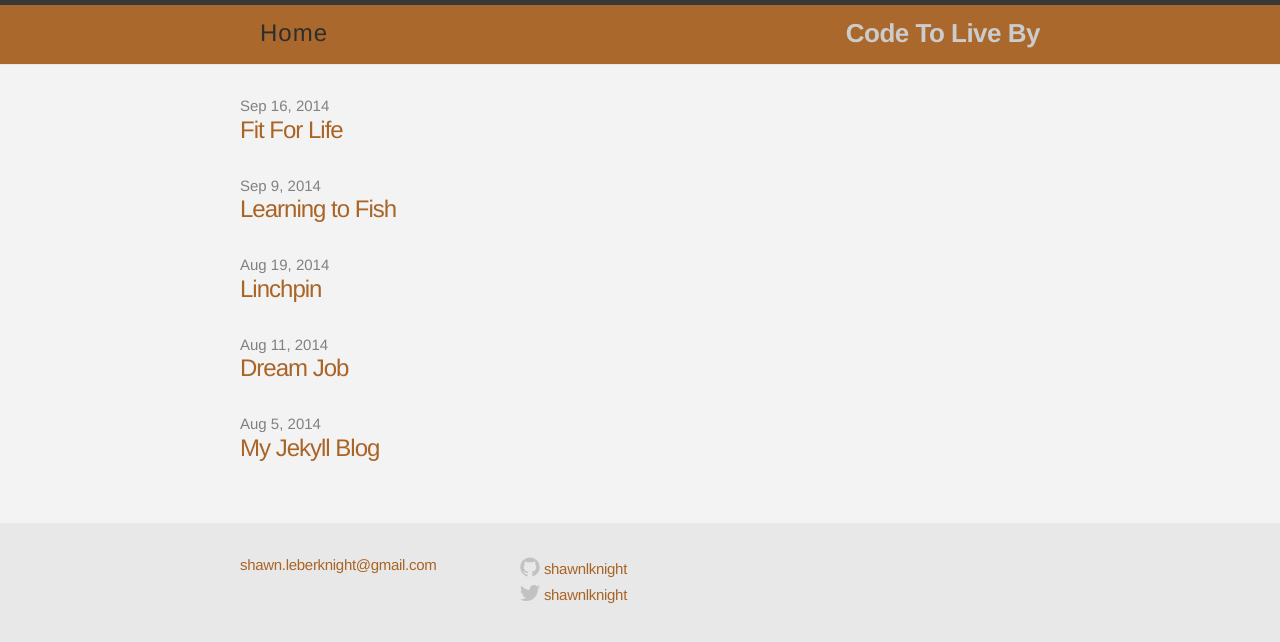
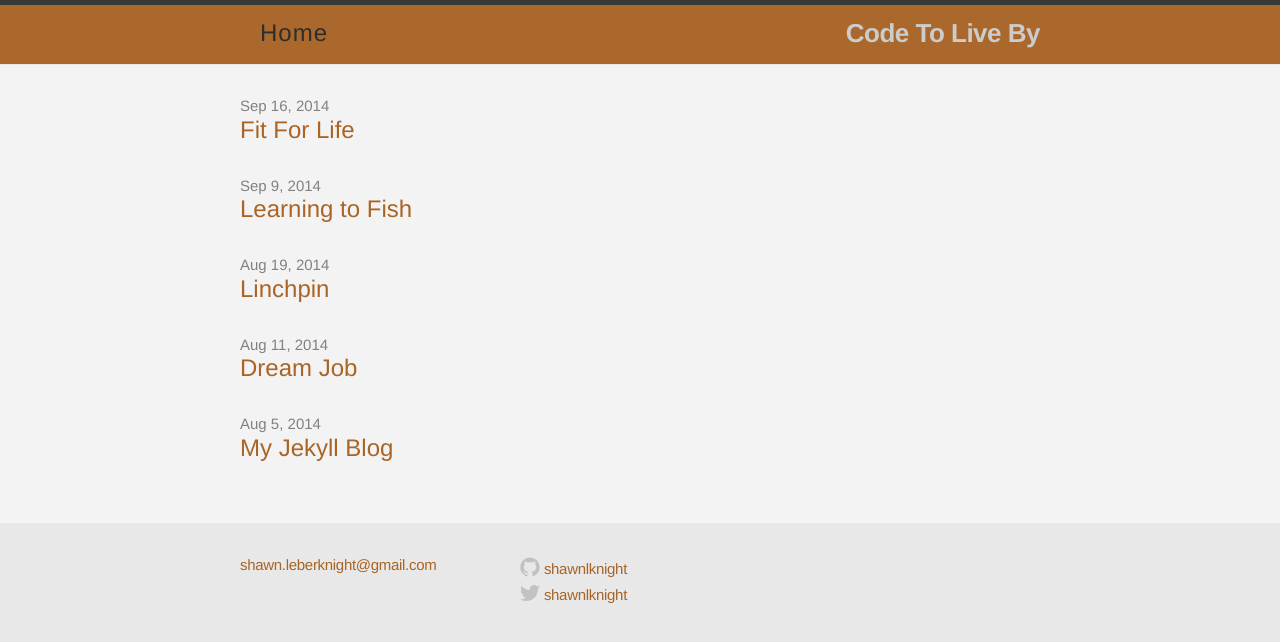
Before and after one commit to shawnlknight/blog, a Jekyll site: the page built from index.html, in a window 1280 px wide. Shown: the top 642 px of the page. Built offline with Jekyll 4.4.1, drawn with Linux system fonts in a browser that asks for light colours.

Commit message:
Update main.css

```diff
--- a/css/main.css
+++ b/css/main.css
@@ -156,7 +156,6 @@
 
 .posts .post-link {
   font-size: 24px;
-  letter-spacing: -1px;
   line-height: 1;
 }
 
@@ -174,7 +173,6 @@
 
 .post-header h1 {
   font-size: 42px;
-  letter-spacing: -1.75px;
   line-height: 1;
   font-weight: 300;
 }
```
